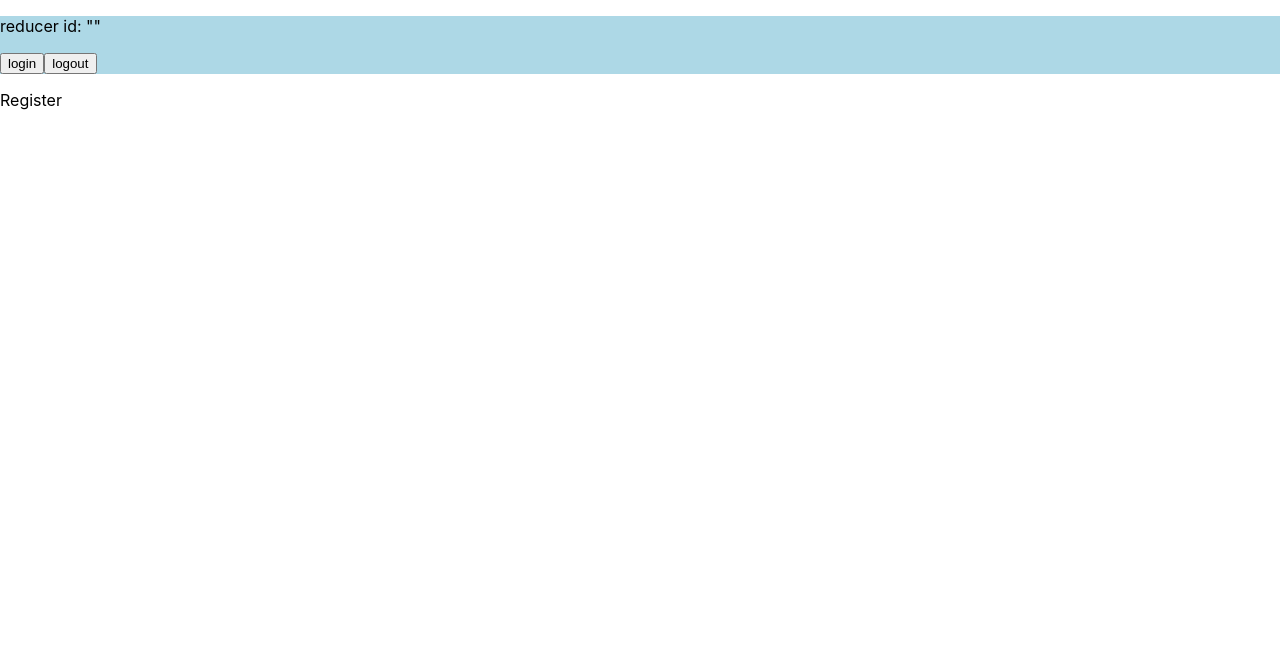
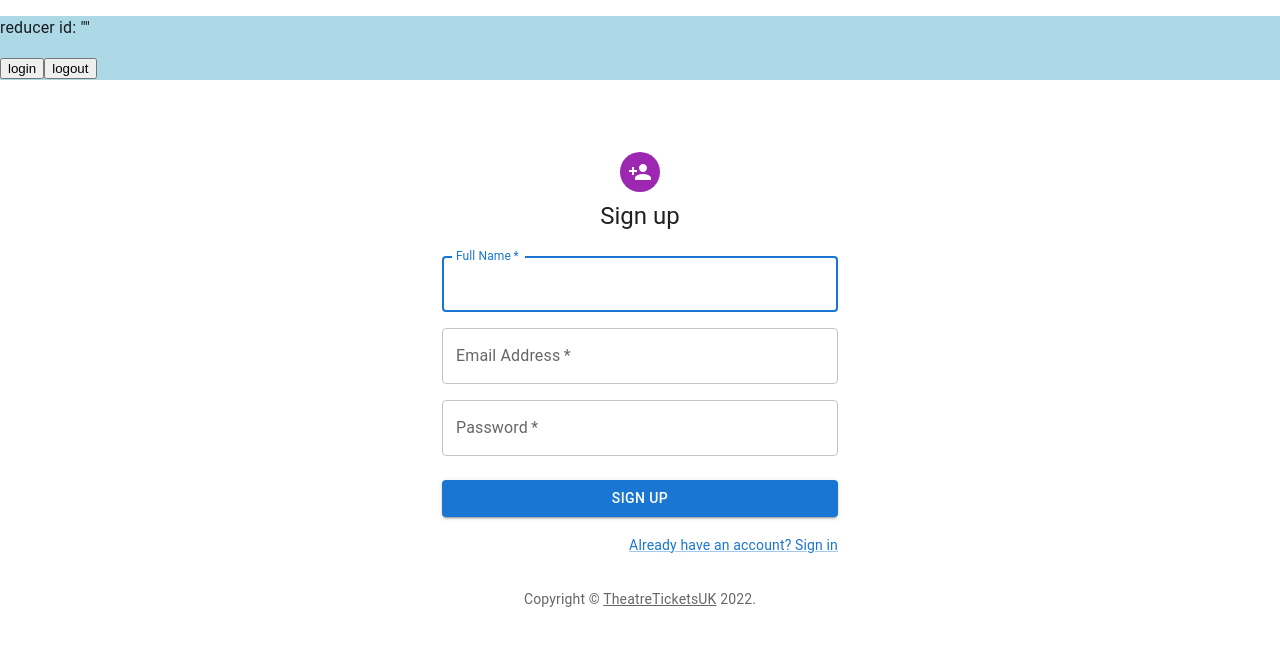
Before and after one commit to Yunus0or1/CP70032E-Final-Assignment, a React (Create React App) app: page /register in a window 1280 px wide. Shown: the top 646 px of the page. Built offline with nearby package versions, Linux system fonts and the light colour scheme.

Commit message:
register form

```diff
--- a/package.json
+++ b/package.json
@@ -3,6 +3,10 @@
   "version": "0.1.0",
   "private": true,
   "dependencies": {
+    "@emotion/react": "^11.9.0",
+    "@emotion/styled": "^11.8.1",
+    "@mui/icons-material": "^5.8.0",
+    "@mui/material": "^5.8.0",
     "@reduxjs/toolkit": "^1.8.1",
     "@testing-library/jest-dom": "^5.16.4",
     "@testing-library/react": "^13.2.0",
--- a/src/App.js
+++ b/src/App.js
@@ -16,6 +16,7 @@
 
 // components
 import { Header } from "./components/Header";
+import { Footer } from "./components/Footer";
 
 const ProtectedRoute = ({ user, redirectPath = "/" }) => {
   if (!user) {
@@ -55,6 +56,7 @@
 
         <Route path="*" element={<p>404</p>} />
       </Routes>
+      <Footer />
     </>
   );
 };
--- /dev/null
+++ b/src/components/Footer.js
@@ -0,0 +1,28 @@
+import React from "react";
+import Box from '@mui/material/Box';
+import Link from "@mui/material/Link";
+import Typography from "@mui/material/Typography";
+
+export const Footer = (props) => {
+  return (
+    <Box
+      sx={{
+        marginTop: 4,
+      }}
+    >
+      <Typography
+        variant="body2"
+        color="text.secondary"
+        align="center"
+        {...props}
+      >
+        {"Copyright © "}
+        <Link color="inherit" href="#">
+          TheatreTicketsUK
+        </Link>{" "}
+        {new Date().getFullYear()}
+        {"."}
+      </Typography>
+    </Box>
+  );
+};
--- a/src/pages/Register.js
+++ b/src/pages/Register.js
@@ -1,5 +1,136 @@
-import React from "react";
+import React, { useState } from "react";
+import Avatar from "@mui/material/Avatar";
+import Button from "@mui/material/Button";
+import CssBaseline from "@mui/material/CssBaseline";
+import TextField from "@mui/material/TextField";
+import Link from "@mui/material/Link";
+import Grid from "@mui/material/Grid";
+import Box from "@mui/material/Box";
+import Alert from "@mui/material/Alert";
+import PersonAdd from "@mui/icons-material/PersonAdd";
+import Typography from "@mui/material/Typography";
+import Container from "@mui/material/Container";
+import { createTheme, ThemeProvider } from "@mui/material/styles";
+
+const theme = createTheme();
 
 export const Register = () => {
-    return <p>Register</p>
-}
+  const [loading, setLoading] = useState(false);
+  const [alert, setAlert] = useState();
+
+  const handleSubmit = async (event) => {
+    event.preventDefault();
+    const data = new FormData(event.currentTarget);
+
+    setLoading(true);
+
+    // mimic API call
+    await new Promise((resolve) => setTimeout(resolve, 1000));
+
+    setLoading(false);
+
+    const successful = false;
+    if (successful) {
+      // upon success, clear the form
+      event.target.reset();
+      setAlert({
+        type: "success",
+        message: "Successfully registered. You can now sign in.",
+      });
+    } else {
+      setAlert({ type: "error", message: "Something went wrong." });
+    }
+
+    // // access form information
+    // console.log({
+    //     name: data.get("name"),
+    //     email: data.get("email"),
+    //     password: data.get("password"),
+    //   });
+  };
+
+  return (
+    <ThemeProvider theme={theme}>
+      <Container component="main" maxWidth="xs">
+        <CssBaseline />
+        <Box
+          sx={{
+            marginTop: 8,
+            display: "flex",
+            flexDirection: "column",
+            alignItems: "center",
+            // setting opacity and ignoring mouse events during loading
+            opacity: loading ? 0.5 : 1,
+            pointerEvents: loading ? "none" : "auto",
+          }}
+        >
+          <Avatar sx={{ m: 1, bgcolor: "secondary.main" }}>
+            <PersonAdd />
+          </Avatar>
+          <Typography component="h1" variant="h5">
+            Sign up
+          </Typography>
+          <Box
+            component="form"
+            noValidate
+            onSubmit={handleSubmit}
+            sx={{ mt: 3 }}
+          >
+            <Grid container spacing={2}>
+              <Grid item xs={12} sx={{ display: alert ? "block" : "none" }}>
+                <Alert severity={alert?.type}>{alert?.message}</Alert>
+              </Grid>
+              <Grid item xs={12}>
+                <TextField
+                  required
+                  fullWidth
+                  id="name"
+                  label="Full Name"
+                  name="name"
+                  autoComplete="name"
+                  autoFocus
+                />
+              </Grid>
+              <Grid item xs={12}>
+                <TextField
+                  required
+                  fullWidth
+                  id="email"
+                  label="Email Address"
+                  name="email"
+                  autoComplete="email"
+                />
+              </Grid>
+              <Grid item xs={12}>
+                <TextField
+                  required
+                  fullWidth
+                  name="password"
+                  label="Password"
+                  type="password"
+                  id="password"
+                  autoComplete="new-password"
+                />
+              </Grid>
+            </Grid>
+            <Button
+              type="submit"
+              fullWidth
+              variant="contained"
+              sx={{ mt: 3, mb: 2 }}
+            >
+              Sign Up
+            </Button>
+            <Grid container justifyContent="flex-end">
+              <Grid item>
+                <Link href="#" variant="body2">
+                  Already have an account? Sign in
+                </Link>
+              </Grid>
+            </Grid>
+          </Box>
+        </Box>
+      </Container>
+    </ThemeProvider>
+  );
+};
```
Also changed, not shown: 1 other file (tests, documents, lock files or other folders).
